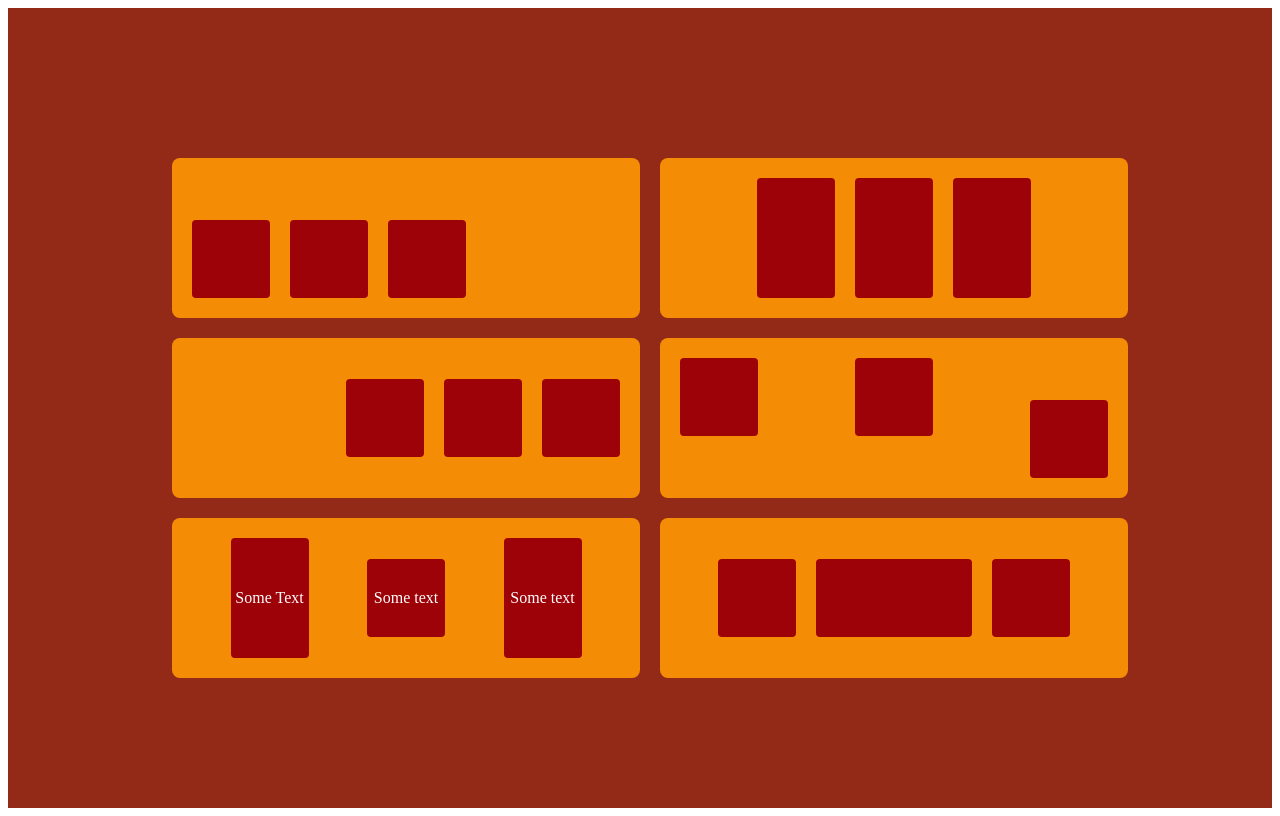
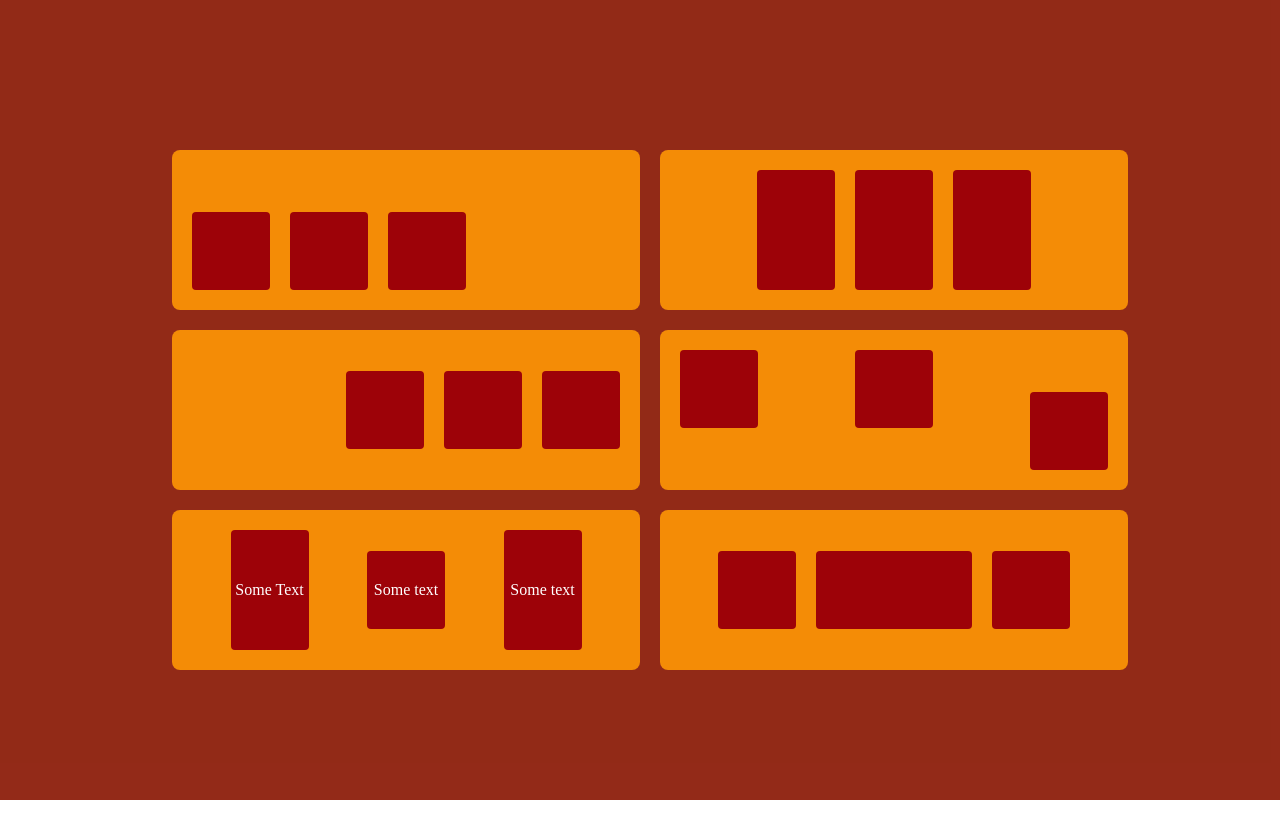
Before and after one commit to AumDigital/Flexbox-Project, a website: page index.html in a window 1280 px wide. Drawn offline with nearby package versions, Linux system fonts and the light colour scheme.

Commit message:
Normalize and css and css updates

```diff
--- a/index.html
+++ b/index.html
@@ -4,6 +4,7 @@
     <meta charset="UTF-8">
     <meta http-equiv="X-UA-Compatible" content="IE=edge">
     <meta name="viewport" content="width=device-width, initial-scale=1.0">
+    <link type="text/css" rel="stylesheet" href="normalize.css">
     <link rel="stylesheet" type="text/css" href="styles/index.css">
     <title>FlexBoxTask1</title>
 </head>
--- a/styles/index.css
+++ b/styles/index.css
@@ -40,7 +40,6 @@
     margin-left: 20px;
     display: inline-flex;
     justify-content: center;
-    align-items: center;
     align-items: stretch;
     background-color: #F48C06;
     border-radius: 8px;
@@ -121,10 +120,8 @@
     margin-top: 20px;
     margin-left: 20px;
     display: flex;
-    justify-content: center;
     justify-content: space-evenly;
     align-items: center;
-
     background-color: #F48C06;
     border-radius: 8px;
 }
```
